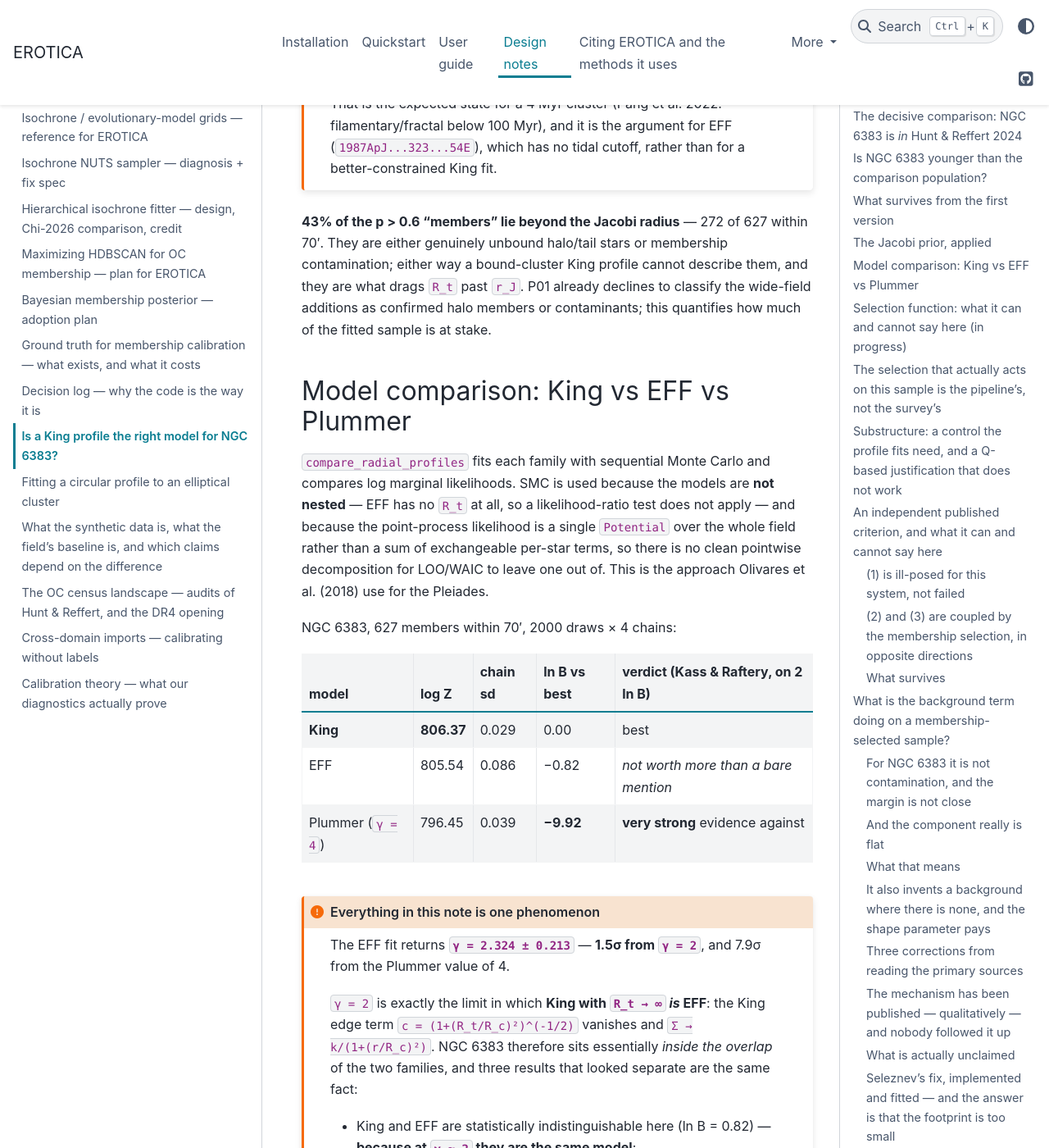
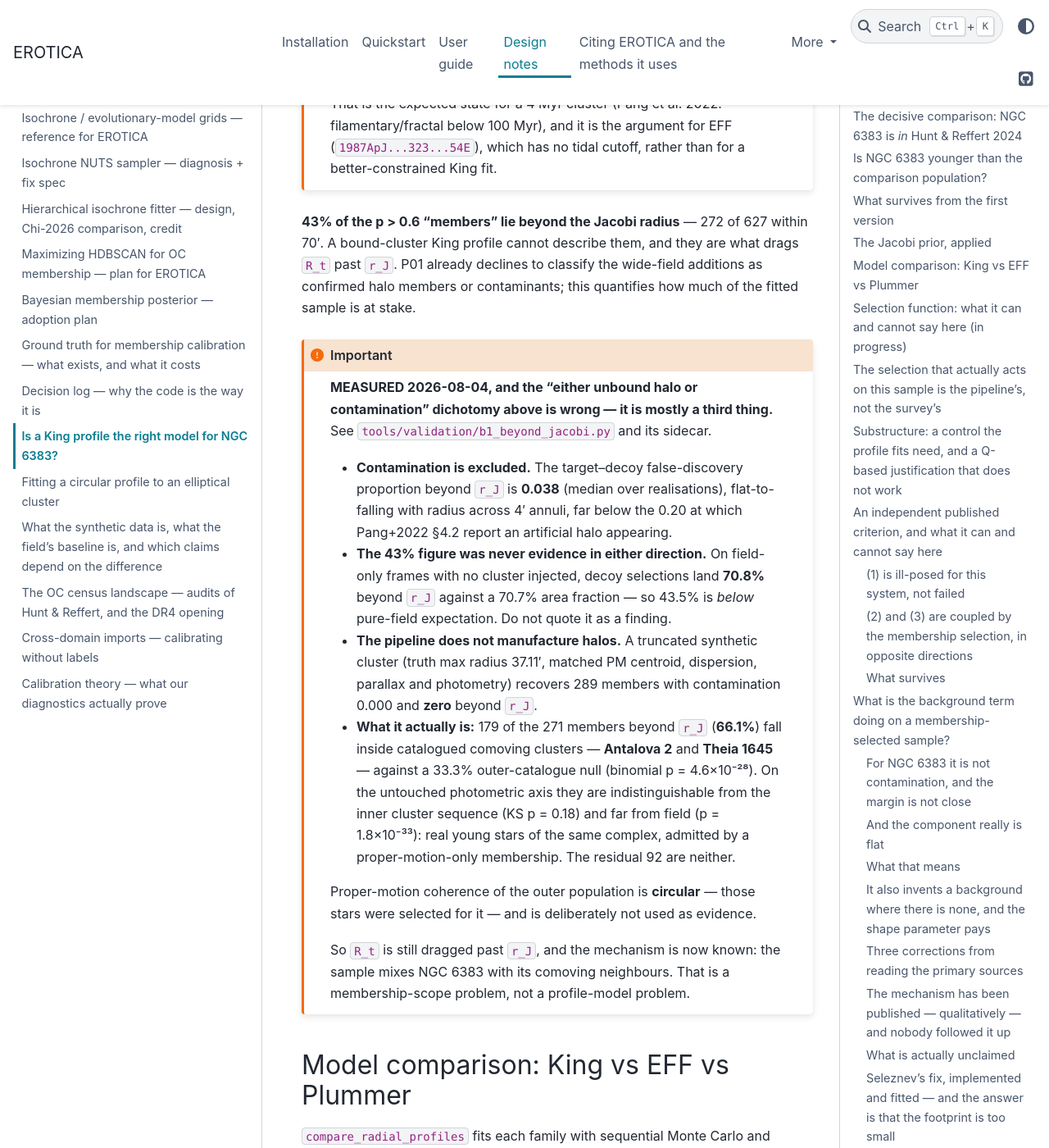
Before and after one commit to notluquis/erotica, a Sphinx documentation site: the page built from docs/design-notes/king_model_validity.md, in a window 1280 px wide and 1400 px high, scrolled down 4620 px. Shown: the whole window at 82% size. Built offline with Sphinx 7.4.7 and the PyData theme 0.15.4, drawn with Linux system fonts in a browser that asks for light colours.

Commit message:
The beyond-r_J dichotomy in king_model_validity was wrong: it is a third thing
The note framed the 43% beyond the Jacobi radius as 'either genuinely unbound
halo/tail stars or membership contamination'. Measured 2026-08-04, it is
predominantly neither.

Contamination is excluded: the target-decoy FDP beyond r_J is 0.038, flat to
falling with radius, far below the 0.20 at which Pang+2022 report an artificial
halo. The pipeline does not manufacture halos either - a truncated synthetic
with matched kinematics and photometry recovers 289 members with contamination
0.000 and zero beyond r_J.

And the 43% figure was never evidence in either direction. On field-only frames
decoy selections land 70.8% beyond r_J against a 70.7% area fraction, so 43.5%
is BELOW pure-field expectation. It should not be quoted as a finding, which is
now stated where it was being quoted.

What it is: 179 of 271 members beyond r_J fall inside catalogued comoving
clusters - Antalova 2 and Theia 1645 - against a 33.3% null, p = 4.6e-28, and on
the untouched photometric axis they match the inner cluster sequence rather than
field. Real young stars of the same complex, admitted by a proper-motion-only
membership.

R_t is still dragged past r_J and the note's conclusion stands, but the
mechanism is now known and it is a membership-SCOPE problem rather than a
profile-model one. Recorded at the three sites in this file that asserted the
dichotomy.

Co-Authored-By: Claude Opus 5 (1M context) <noreply@anthropic.com>
Claude-Session: https://claude.ai/code/session_01Xb3suYhbU3oFa3MZq5ikQN

````diff
--- a/docs/design-notes/king_model_validity.md
+++ b/docs/design-notes/king_model_validity.md
@@ -137,11 +137,36 @@ That is the expected state for a 4 Myr cluster (Pang et al. 2022: filamentary/fr
 than for a better-constrained King fit.
 ```
 
-**43% of the p > 0.6 "members" lie beyond the Jacobi radius** — 272 of 627 within 70′. They are
-either genuinely unbound halo/tail stars or membership contamination; either way a bound-cluster
-King profile cannot describe them, and they are what drags `R_t` past `r_J`. P01 already declines to
-classify the wide-field additions as confirmed halo members or contaminants; this quantifies how
-much of the fitted sample is at stake.
+**43% of the p > 0.6 "members" lie beyond the Jacobi radius** — 272 of 627 within 70′. A
+bound-cluster King profile cannot describe them, and they are what drags `R_t` past `r_J`. P01
+already declines to classify the wide-field additions as confirmed halo members or contaminants;
+this quantifies how much of the fitted sample is at stake.
+
+```{important}
+**MEASURED 2026-08-04, and the "either unbound halo or contamination" dichotomy above is wrong —
+it is mostly a third thing.** See `tools/validation/b1_beyond_jacobi.py` and its sidecar.
+
+* **Contamination is excluded.** The target–decoy false-discovery proportion beyond `r_J` is
+  **0.038** (median over realisations), flat-to-falling with radius across 4′ annuli, far below the
+  0.20 at which Pang+2022 §4.2 report an artificial halo appearing.
+* **The 43% figure was never evidence in either direction.** On field-only frames with no cluster
+  injected, decoy selections land **70.8%** beyond `r_J` against a 70.7% area fraction — so 43.5%
+  is *below* pure-field expectation. Do not quote it as a finding.
+* **The pipeline does not manufacture halos.** A truncated synthetic cluster (truth max radius
+  37.11′, matched PM centroid, dispersion, parallax and photometry) recovers 289 members with
+  contamination 0.000 and **zero** beyond `r_J`.
+* **What it actually is:** 179 of the 271 members beyond `r_J` (**66.1%**) fall inside catalogued
+  comoving clusters — **Antalova 2** and **Theia 1645** — against a 33.3% outer-catalogue null
+  (binomial p = 4.6×10⁻²⁸). On the untouched photometric axis they are indistinguishable from the
+  inner cluster sequence (KS p = 0.18) and far from field (p = 1.8×10⁻³³): real young stars of the
+  same complex, admitted by a proper-motion-only membership. The residual 92 are neither.
+
+Proper-motion coherence of the outer population is **circular** — those stars were selected for it
+— and is deliberately not used as evidence.
+
+So `R_t` is still dragged past `r_J`, and the mechanism is now known: the sample mixes NGC 6383
+with its comoving neighbours. That is a membership-scope problem, not a profile-model problem.
+```
 
 
 ## Model comparison: King vs EFF vs Plummer
````
